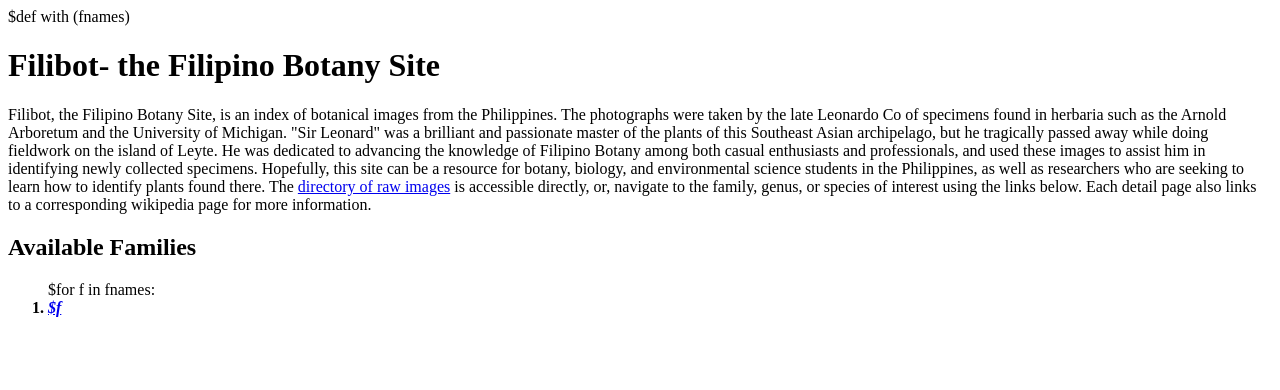
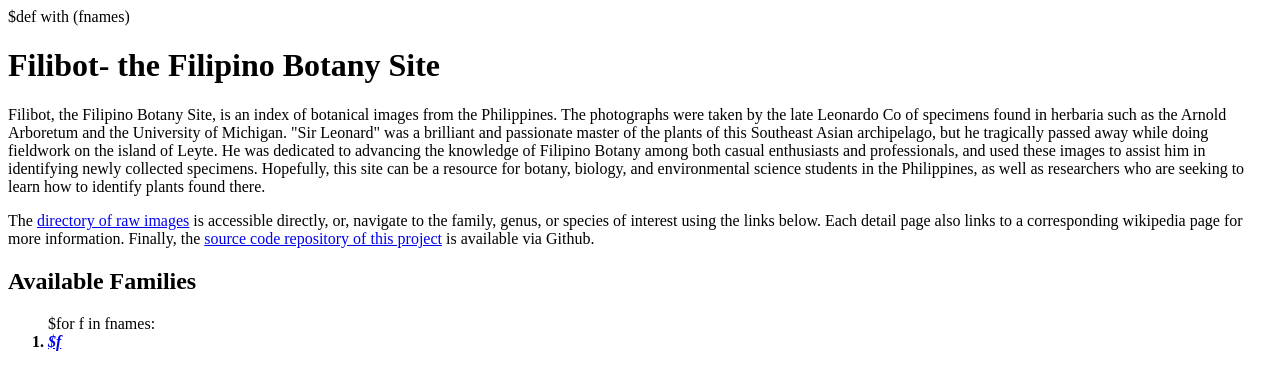
Before and after one commit to willtownes/filibot, a Python web app: template templates/index.html in a window 1280 px wide. Shown: the top 390 px of the page. Run offline with Jinja, Linux system fonts and the light colour scheme; the template is opened without the code that fills it, so the values that code supplies are empty.

Commit message:
added readme and link to the github repository on the index page

```diff
--- a/templates/index.html
+++ b/templates/index.html
@@ -6,7 +6,10 @@ $def with (fnames)
 <body>
 <h1>Filibot- the Filipino Botany Site</h1>
 <p>
-Filibot, the Filipino Botany Site, is an index of botanical images from the Philippines. The photographs were taken by the late Leonardo Co of specimens found in herbaria such as the Arnold Arboretum and the University of Michigan. "Sir Leonard" was a brilliant and passionate master of the plants of this Southeast Asian archipelago, but he tragically passed away while doing fieldwork on the island of Leyte. He was dedicated to advancing the knowledge of Filipino Botany among both casual enthusiasts and professionals, and used these images to assist him in identifying newly collected specimens. Hopefully, this site can be a resource for botany, biology, and environmental science students in the Philippines, as well as researchers who are seeking to learn how to identify plants found there. The <a href="/static/">directory of raw images</a> is accessible directly, or, navigate to the family, genus, or species of interest using the links below. Each detail page also links to a corresponding wikipedia page for more information.
+Filibot, the Filipino Botany Site, is an index of botanical images from the Philippines. The photographs were taken by the late Leonardo Co of specimens found in herbaria such as the Arnold Arboretum and the University of Michigan. "Sir Leonard" was a brilliant and passionate master of the plants of this Southeast Asian archipelago, but he tragically passed away while doing fieldwork on the island of Leyte. He was dedicated to advancing the knowledge of Filipino Botany among both casual enthusiasts and professionals, and used these images to assist him in identifying newly collected specimens. Hopefully, this site can be a resource for botany, biology, and environmental science students in the Philippines, as well as researchers who are seeking to learn how to identify plants found there.
+</p>
+<p>
+The <a href="/static/">directory of raw images</a> is accessible directly, or, navigate to the family, genus, or species of interest using the links below. Each detail page also links to a corresponding wikipedia page for more information. Finally, the <a href="https://github.com/willtownes/filibot">source code repository of this project</a> is available via Github.
 </p>
 <h2>Available Families</h2>
 <ol>
```
Also changed, not shown: README.txt (added).
